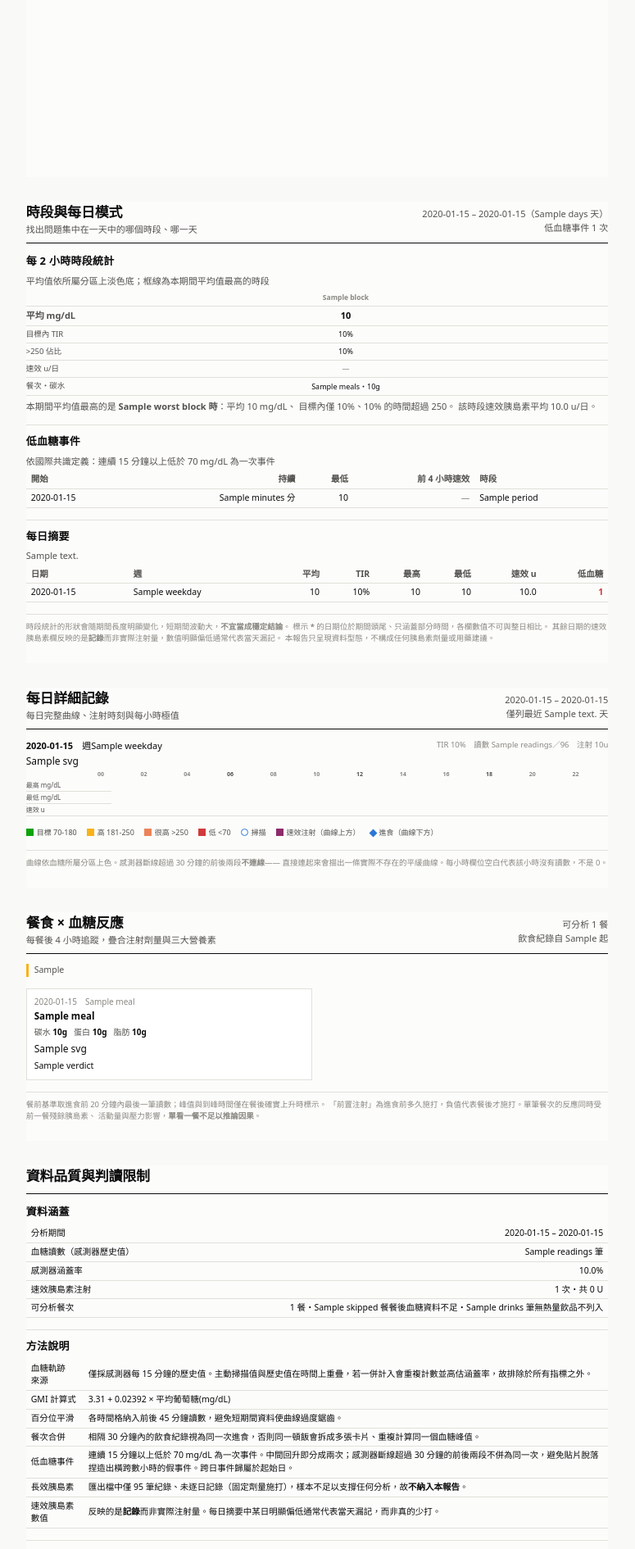
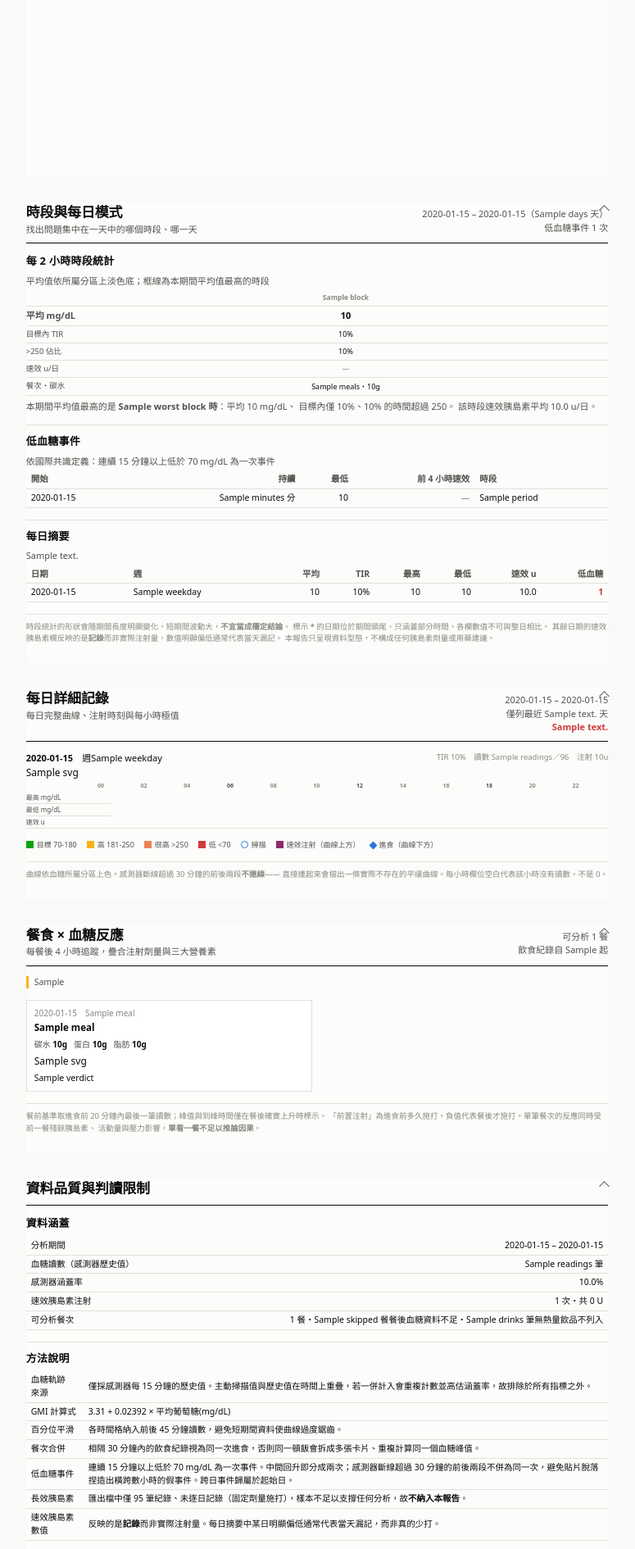
Before and after one commit to WeienHsu/diabetes_report, a Flask app: template agp_report/templates/report.html.j2 in a window 1280 px wide. Shown: the part 903-2793 px from the top of the page at 82% size, without its empty margins (253-1028 px from the left). Run offline with Flask 3, Linux system fonts and the light colour scheme; the template is opened without the code that fills it: most values are stand-ins (such as "Sample title", 1, 10 or a date in 2020); lists and menus that the app fills with data are empty; parts of the project's set-up code (start-up, migrations or seed data) failed here and were passed over.

Commit message:
feat: 區段折疊、每日詳圖天數選項擴充
折疊
- 時段與每日模式、每日詳細記錄、餐食×血糖、資料品質四個區段可折疊，
  預設全部展開。P1 醫師版不可折——那是唯一每次都要看的一頁
- 用原生 details/summary，不需要 JS，鍵盤操作與無障礙都是免費的
- 下載的 PDF 不受影響：那是伺服器端從儲存檔轉的，那份永遠是 open。
  使用者自己 Ctrl+P 的路徑由 beforeprint 監聽器補上，列印後還原折疊狀態
- 互動不受影響：hover 是在事件當下讀 getBoundingClientRect，不是啟動時
  快取，折疊再展開座標會重新算

天數選項 3/7/14 → 7/14/21/28/60/90
- 設定頁每個選項旁標出實測的頁數與檔案大小，60 天以上標紅。
  頁數與大小是這個設定唯一的代價，要在「選的當下」看得見
- 修正一個至今沒被觸發的靜默截斷：daily_details() 是從分析期間切的，
  detail_days 大於分析天數時資料根本不存在。原本會默默少給
  （--days 14 + detail_days 28 只輸出 15 天且不說），現在報告上註明
  「分析期間僅涵蓋 N 天，少於設定的 M 天」

驗證
- 32 個單元測試通過
- PDF 頁數不變：14 天 7 頁、90 天 8 頁、無飲食 5 頁
- 折疊探針：4 區段預設全開、折疊後高度剩 63px（僅標題列）、
  beforeprint 後 4 個全開、afterprint 還原為 2 開
- 設定 detail=60 可存；已移除的舊值 3 回 400
- 截斷提示實測：--days 14 + detail_days 28 → 輸出 15 天並顯示提示

Co-Authored-By: Claude Opus 5 <noreply@anthropic.com>

```diff
--- a/agp_report/__main__.py
+++ b/agp_report/__main__.py
@@ -165,6 +165,10 @@ def build_report(glucose_path: str, food_path: str | None = None, days: int = 14
         toolbar=toolbar,
         details=[(d, charts.daily_detail(d, index=i)) for i, d in enumerate(details)],
         detail_days=detail_days,
+        # 要求的天數超過分析期間時資料根本不存在。少給就要講，
+        # 否則使用者以為自己看到的是 28 天。
+        detail_short=(f"分析期間僅涵蓋 {len(details)} 天，少於設定的 {detail_days} 天"
+                      if len(details) < detail_days else None),
         xh_data=json.dumps({
             "day": [{"label": f"{d.day:%m-%d}",
                      "slots": [None if v is None else round(v) for v in d.slots],
--- a/agp_report/templates/report.html.j2
+++ b/agp_report/templates/report.html.j2
@@ -41,6 +41,31 @@
   .xh-tip b { font-size: 12px; }
   .xh-tip .ev { color: var(--ink2); }
   .xh-wrap { position: relative; }
+
+  /* 折疊。用原生 details/summary——鍵盤操作與無障礙都是免費的，不需要 JS。
+     列印時一律展開：下載的 PDF 由伺服器端從儲存檔轉出，那份永遠是 open；
+     使用者自己 Ctrl+P 的情況由頁尾的 beforeprint 補上。 */
+  .sect { border: 0; }
+  .sect > summary {
+    list-style: none; cursor: pointer; position: relative;
+  }
+  .sect > summary::-webkit-details-marker { display: none; }
+  .sect > summary header { margin-bottom: 12px; }
+  .sect > summary .toggle {
+    position: absolute; right: 0; top: 2px; width: 9px; height: 9px;
+    border-right: 1.5px solid var(--ink2); border-bottom: 1.5px solid var(--ink2);
+    transform: rotate(45deg); transition: transform .12s;
+  }
+  .sect[open] > summary .toggle { transform: rotate(-135deg); top: 6px; }
+  .sect:not([open]) > summary header { border-bottom-color: var(--grid); }
+  @media screen {
+    .sect > summary:hover header h1 { text-decoration: underline; }
+    .sect > summary:focus-visible { outline: 2px solid var(--ink); outline-offset: 3px; }
+  }
+  @media print {
+    .sect > summary { list-style: none; }
+    .sect > summary .toggle { display: none; }
+  }
 
   /* ── 列印：A4 行為完全維持原樣，本區塊是這份報告的原始設計 ──────────── */
   @media print {
@@ -304,8 +329,7 @@
 {# ── P2 時段與每日模式：把 AGP 的形狀翻譯成「哪個時段、哪一天」 ──────────
    低血糖事件數會隨期間成長（14 天 3 次、90 天 22 次），與餐食卡片同一個性質，
    因此同樣不鎖定頁數。截斷一份臨床安全清單比多印一頁糟得多。 #}
-<div class="page flow">
-  <header>
+<div class="page flow"><details class="sect" open><summary><header>
     <div>
       <h1>時段與每日模式</h1>
       <div class="sub">找出問題集中在一天中的哪個時段、哪一天</div>
@@ -314,7 +338,7 @@
       {{ m.start.strftime('%Y-%m-%d') }} – {{ m.end.strftime('%Y-%m-%d') }}（{{ m.days }} 天）<br>
       低血糖事件 {{ events|length }} 次
     </div>
-  </header>
+  </header><span class="toggle" aria-hidden="true"></span></summary><div class="sect-body">
 
   <section>
     <h2>每 2 小時時段統計</h2>
@@ -444,22 +468,21 @@
     其餘日期的速效胰島素欄反映的是<strong>記錄</strong>而非實際注射量，數值明顯偏低通常代表當天漏記。
     本報告只呈現資料型態，不構成任何胰島素劑量或用藥建議。
   </footer>
-</div>
+</div></details></div>
 
 {# ── P3 每日詳圖：每日縮圖看不出的敘事——幾點打了幾單位、之後血糖怎麼走。
    單日區塊約 158px，A4 一頁裝 5 天，7 天自然跨成 2 頁。 #}
 {% if details %}
-<div class="page flow">
-  <header>
+<div class="page flow"><details class="sect" open><summary><header>
     <div>
       <h1>每日詳細記錄</h1>
       <div class="sub">每日完整曲線、注射時刻與每小時極值</div>
     </div>
     <div class="sub tnum" style="text-align:right">
       {{ details[0][0].day.strftime('%Y-%m-%d') }} – {{ details[-1][0].day.strftime('%Y-%m-%d') }}<br>
-      僅列最近 {{ detail_days }} 天
+      僅列最近 {{ detail_days }} 天{% if detail_short %}<br><span class="miss">{{ detail_short }}</span>{% endif %}
     </div>
-  </header>
+  </header><span class="toggle" aria-hidden="true"></span></summary><div class="sect-body">
 
   {% for d, svg in details %}
   <section class="day">
@@ -521,13 +544,12 @@
     曲線依血糖所屬分區上色。感測器斷線超過 30 分鐘的前後兩段<strong>不連線</strong>——
     直接連起來會描出一條實際不存在的平緩曲線。每小時欄位空白代表該小時沒有讀數，不是 0。
   </footer>
-</div>
+</div></details></div>
 {% endif %}
 
 {# ── P4 餐食 × 血糖：LibreView 做不到的部分。沒有飲食資料就整頁不輸出 ── #}
 {% if responses %}
-<div class="page flow">
-  <header>
+<div class="page flow"><details class="sect" open><summary><header>
     <div>
       <h1>餐食 × 血糖反應</h1>
       <div class="sub">每餐後 4 小時追蹤，疊合注射劑量與三大營養素</div>
@@ -536,7 +558,7 @@
       可分析 {{ responses|length }} 餐<br>
       飲食紀錄自 {{ food_start }} 起
     </div>
-  </header>
+  </header><span class="toggle" aria-hidden="true"></span></summary><div class="sect-body">
 
   {% if thin_warning %}
   <section><div class="thin">{{ thin_warning }}</div></section>
@@ -563,14 +585,13 @@
     「前置注射」為進食前多久施打，負值代表餐後才施打。單筆餐次的反應同時受前一餐殘餘胰島素、
     活動量與壓力影響，<strong>單看一餐不足以推論因果</strong>。
   </footer>
-</div>
+</div></details></div>
 {% endif %}
 
 {# ── P3 資料品質與判讀限制 ──────────────────────────────────────────── #}
-<div class="page">
-  <header>
+<div class="page"><details class="sect" open><summary><header>
     <div><h1>資料品質與判讀限制</h1></div>
-  </header>
+  </header><span class="toggle" aria-hidden="true"></span></summary><div class="sect-body">
 
   <section>
     <h2>資料涵蓋</h2>
@@ -645,7 +666,7 @@
     產生時間 {{ generated }}・分析引擎 agp_report<br>
     本報告不構成醫療建議。所有劑量調整請與您的醫療團隊討論。
   </footer>
-</div>
+</div></details></div>
 
 {# ── 互動：滑過曲線顯示該時刻的數值 ─────────────────────────────────────
    專案原本的決定是「不用 JS 圖表庫（離線與列印不可靠）」——反對的是外部
@@ -664,6 +685,19 @@
     return v < 54 ? "#8b1a1a" : v < 70 ? "#d03b3b"
          : v < 180 ? "#0ca30c" : v < 250 ? "#fab219" : "#ec835a";
   };
+
+  // 使用者自己列印時，折疊起來的區段不能就這樣消失在紙本上。
+  // 下載 PDF 走的是伺服器端轉檔，那份儲存檔永遠是 open，不受這裡影響。
+  window.addEventListener("beforeprint", function () {
+    Array.prototype.forEach.call(document.querySelectorAll("details.sect"), function (d) {
+      if (!d.open) { d.dataset.reopen = "1"; d.open = true; }
+    });
+  });
+  window.addEventListener("afterprint", function () {
+    Array.prototype.forEach.call(document.querySelectorAll("details.sect"), function (d) {
+      if (d.dataset.reopen) { d.open = false; delete d.dataset.reopen; }
+    });
+  });
 
   Array.prototype.forEach.call(document.querySelectorAll("svg.xh"), function (svg) {
     var kind = svg.dataset.xh;
```
Also changed, not shown: web/settings.py (+6 -1 lines).
